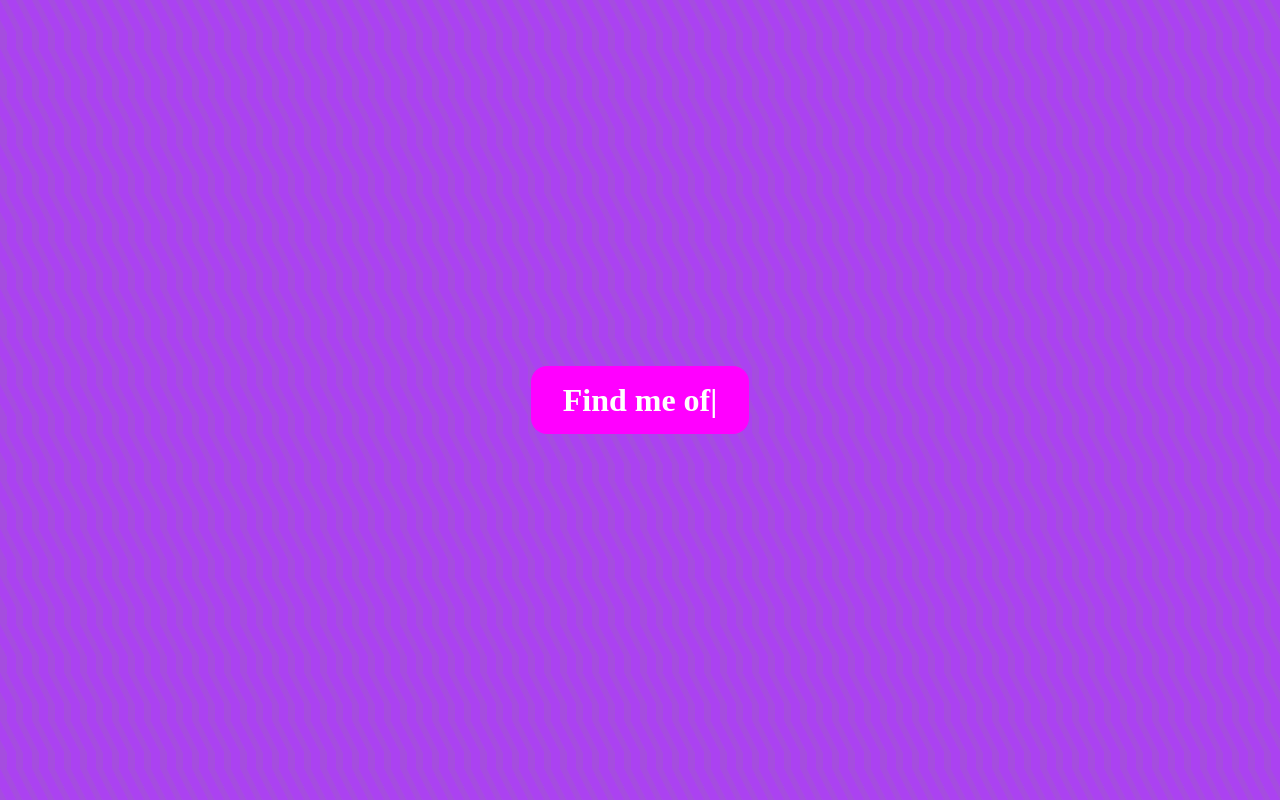
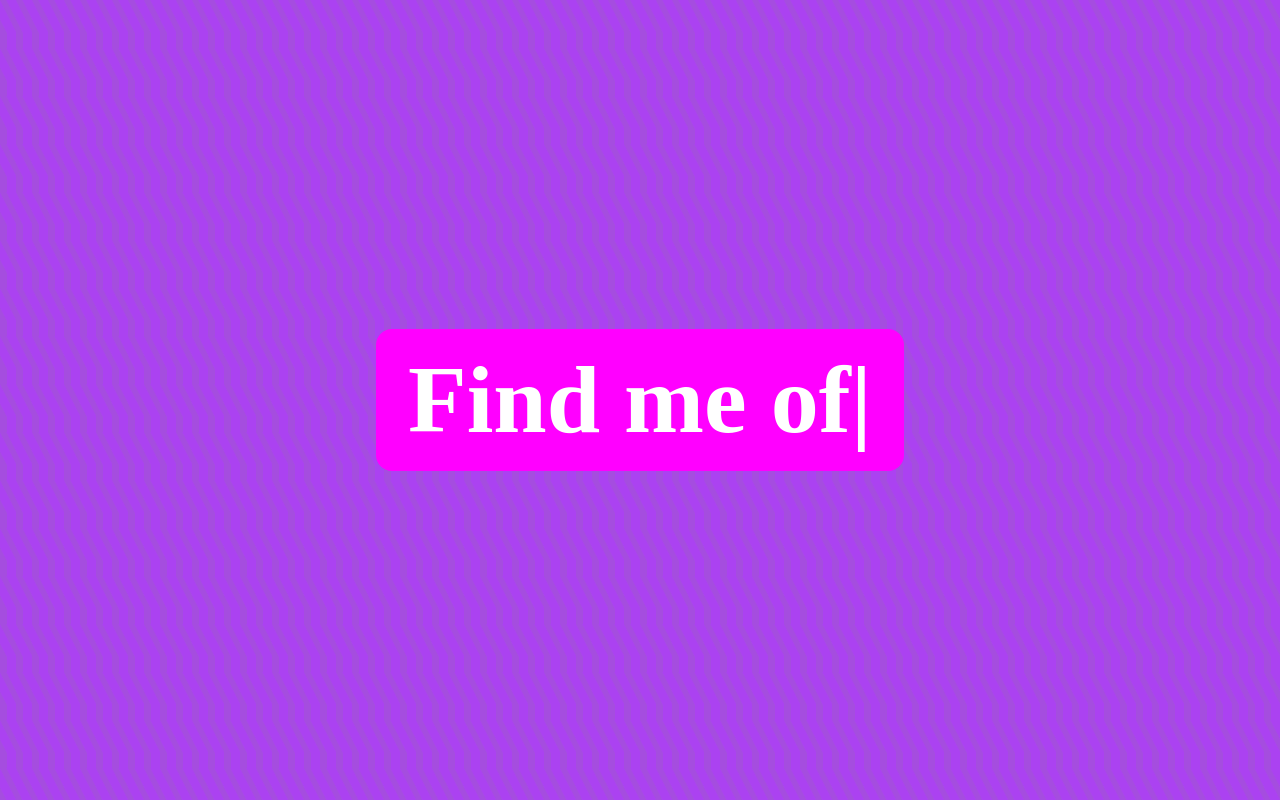
Before and after one commit to developerwok/portfolio, a website: page index.html in a window 1280 px wide. Drawn offline with nearby package versions, Linux system fonts and the light colour scheme; a small style sheet from the web is missing.

Commit message:
(update) trigger gpu

```diff
--- a/index.html
+++ b/index.html
@@ -64,6 +64,11 @@
 			border-radius: 1rem;
 			color: white;
 		}
+		h1 {
+			font-size: 7.5vw;
+			transform: translateZ(0);
+			will-change: transform;
+		}
 	</style>
 
 </head>
```
